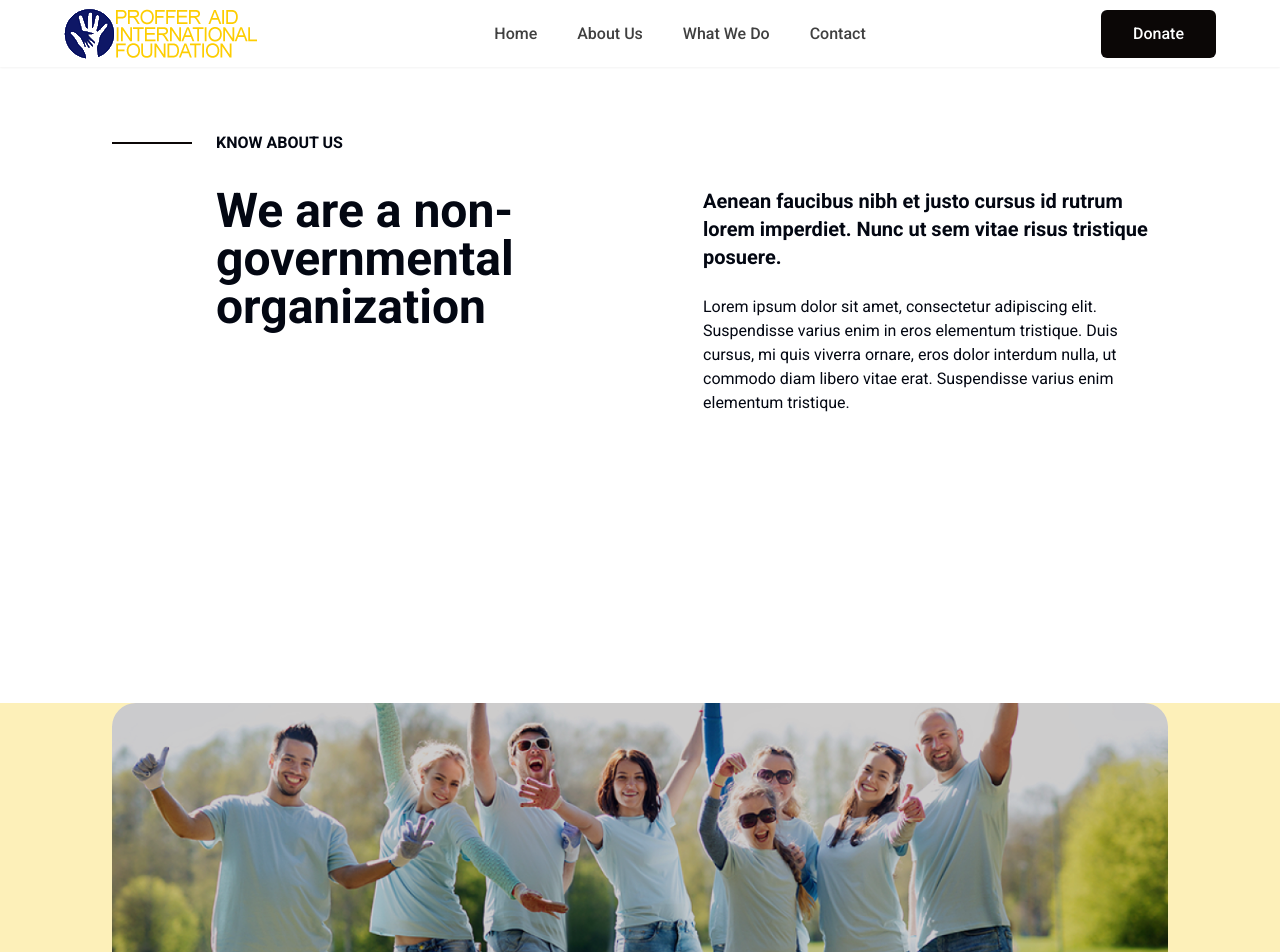
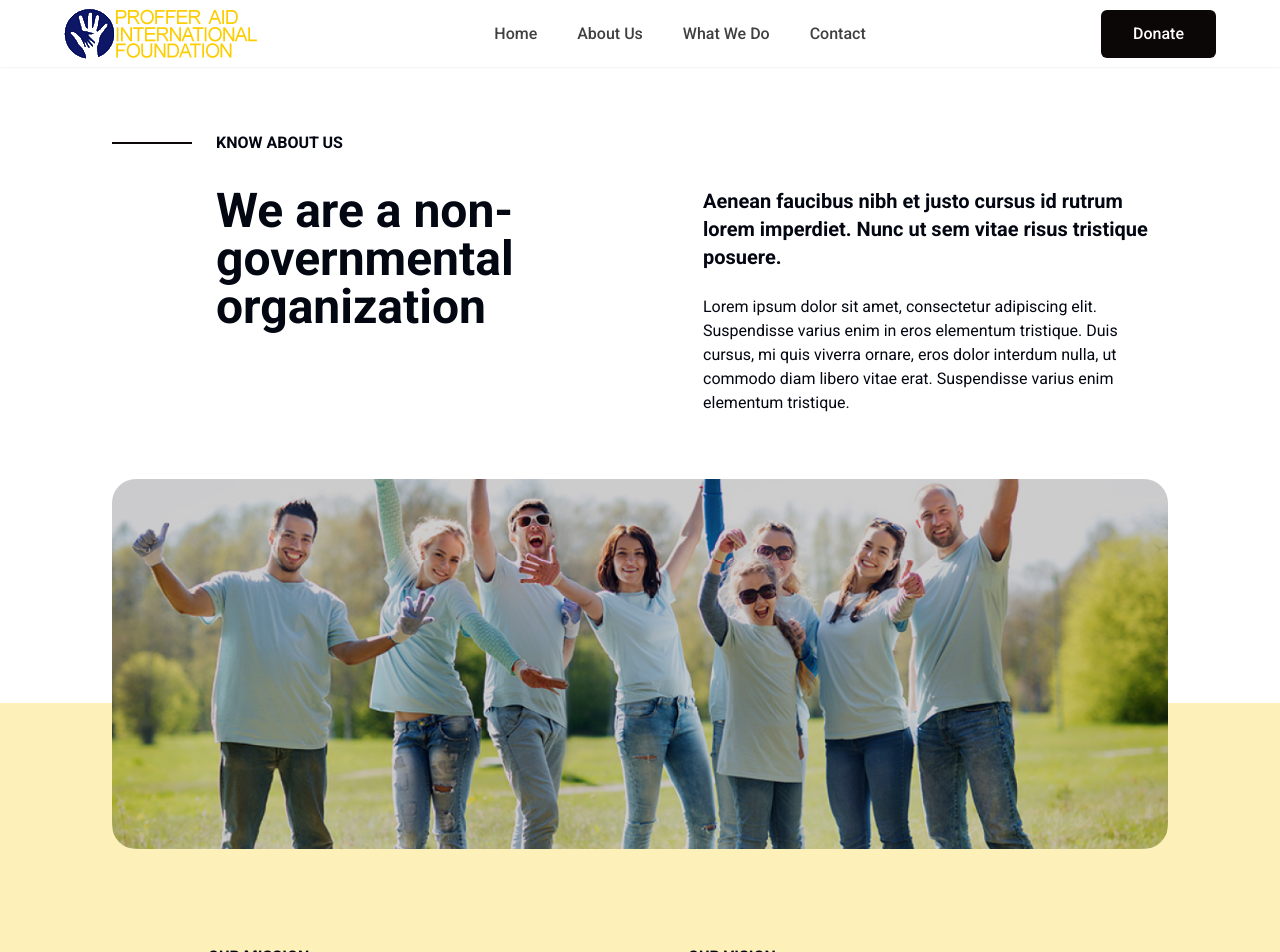
Before and after one commit to thatguynapster/proffer-aid, a Next.js app: page /about-us in a window 1280 px wide. Shown: the top 952 px of the page. Built offline with nearby package versions, Linux system fonts and the light colour scheme.

Commit message:
minor update on about us image

```diff
--- a/app/about-us/page.tsx
+++ b/app/about-us/page.tsx
@@ -44,7 +44,7 @@ export default function AboutUsPage() {
 
       {/* mission & vision */}
       <div className="flex flex-col gap-12 lg:gap-24 bg-[#FDF0B9] pb-8 lg:pb-16 px-8 md:px-16 lg:px-28 mt-56">
-        <div className="relative w-full">
+        <div className="relative w-full -mt-56">
           <Image
             alt="Hero Background"
             src={mission_bg}
```
